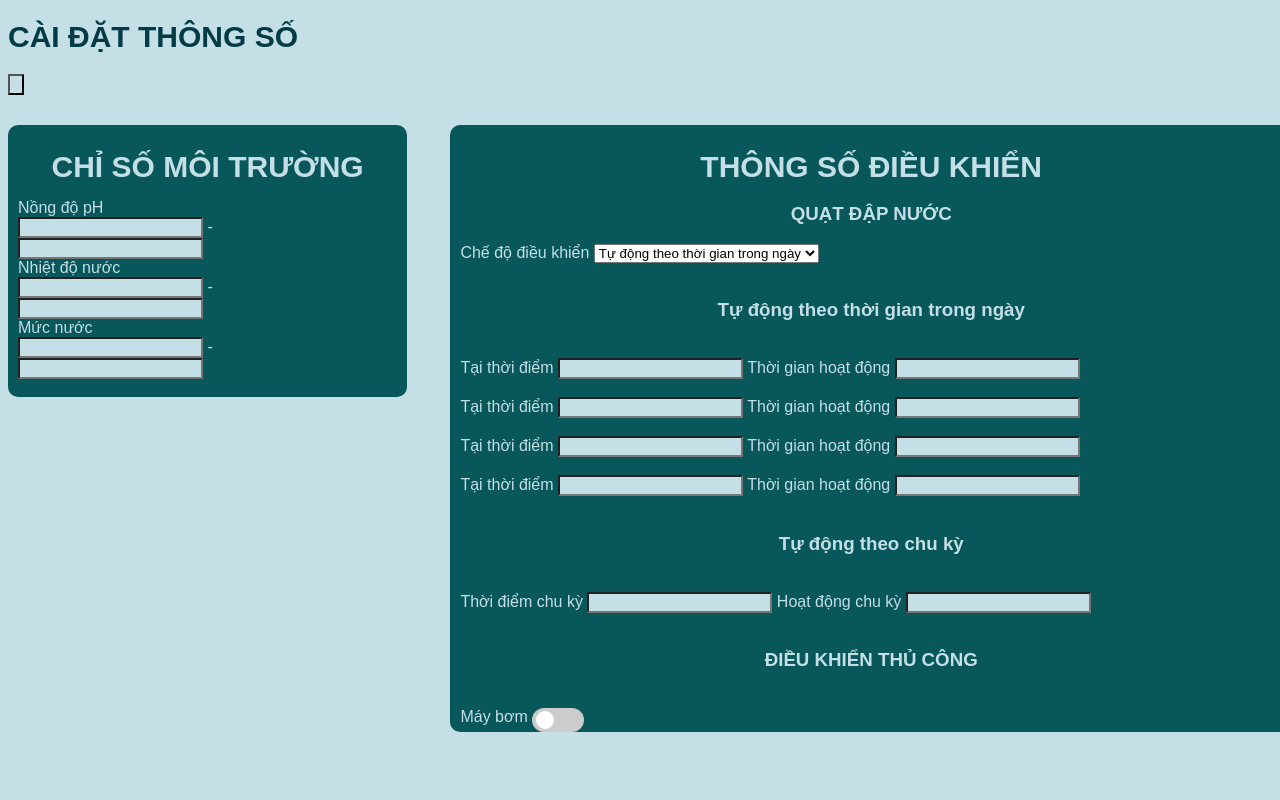
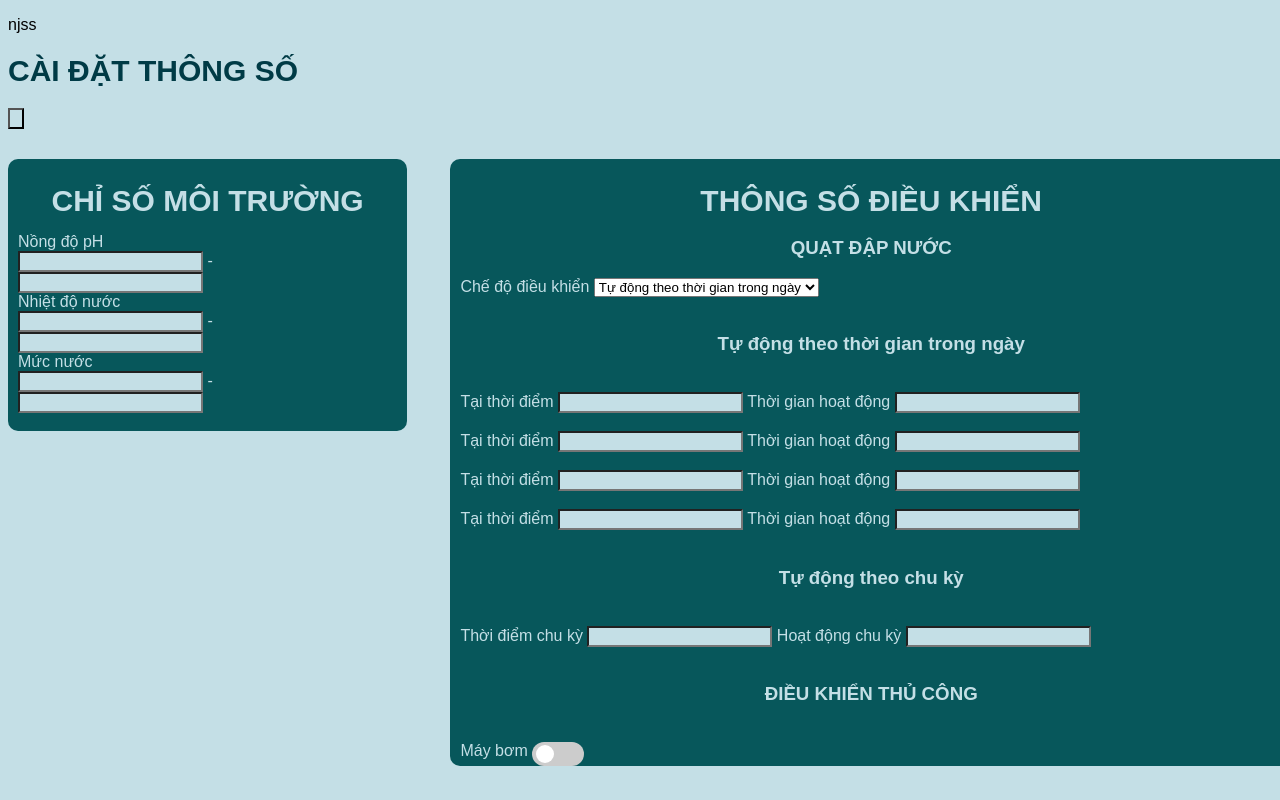
Before and after one commit to ppqui001/Doan_HP_IoT, a plain HTML site: page Đồ án IoT.html in a window 1280 px wide. Drawn offline with Linux system fonts and the light colour scheme.

Commit message:
viết thêm

```diff
--- a/Đồ án IoT.html
+++ b/Đồ án IoT.html
@@ -11,6 +11,7 @@
 </head>
 
 <body>
+    <p>njss</p>
     <!-- Bố cục đầu -->
     <div id="L_Header">
         <h1>CÀI ĐẶT THÔNG SỐ</h1>
```
